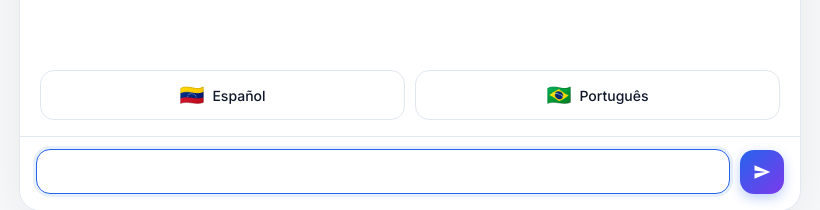
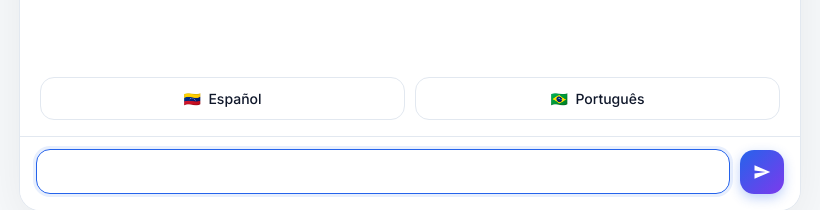
Before and after one commit to misatevez/paraenvios-chatbot, a website: page public/index.html in a window 1280 px wide. Shown: the part 590-800 px from the top of the page, 230-1050 px from the left. Drawn offline with nearby package versions, Linux system fonts and the light colour scheme.

Commit message:
Fix lang buttons: flags and text inline

```diff
--- a/public/index.html
+++ b/public/index.html
@@ -272,7 +272,6 @@
       color: var(--brand);
     }
 
-    .lang-btn .flag { font-size: 20px; }
 
     /* ── Input area ── */
     #input-area {
@@ -354,12 +353,8 @@
   <div id="messages"></div>
 
   <div id="lang-picker">
-    <button class="lang-btn" onclick="chooseLang('es')">
-      <span class="flag">🇻🇪</span> Español
-    </button>
-    <button class="lang-btn" onclick="chooseLang('pt')">
-      <span class="flag">🇧🇷</span> Português
-    </button>
+    <button class="lang-btn" onclick="chooseLang('es')">🇻🇪 &nbsp;Español</button>
+    <button class="lang-btn" onclick="chooseLang('pt')">🇧🇷 &nbsp;Português</button>
   </div>
 
   <div id="suggestions" style="display:none">
```
